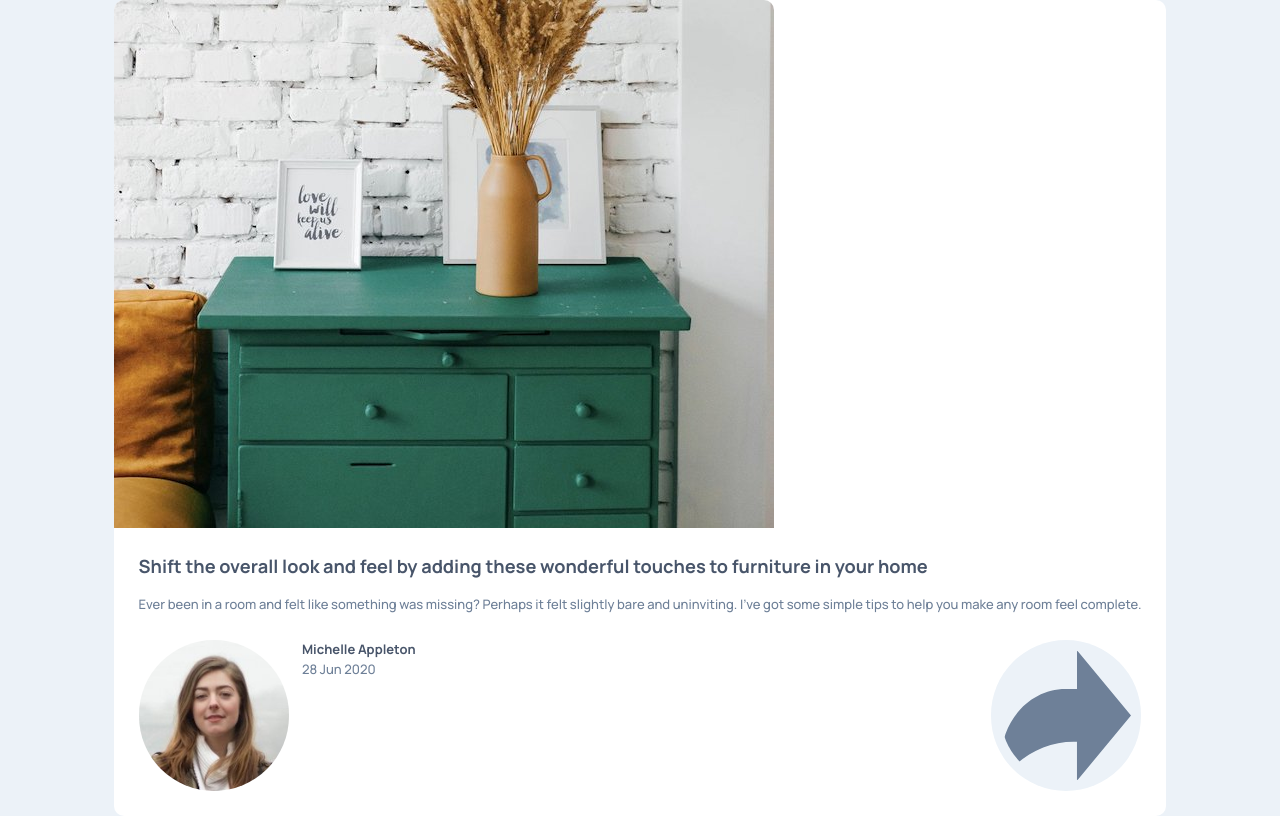
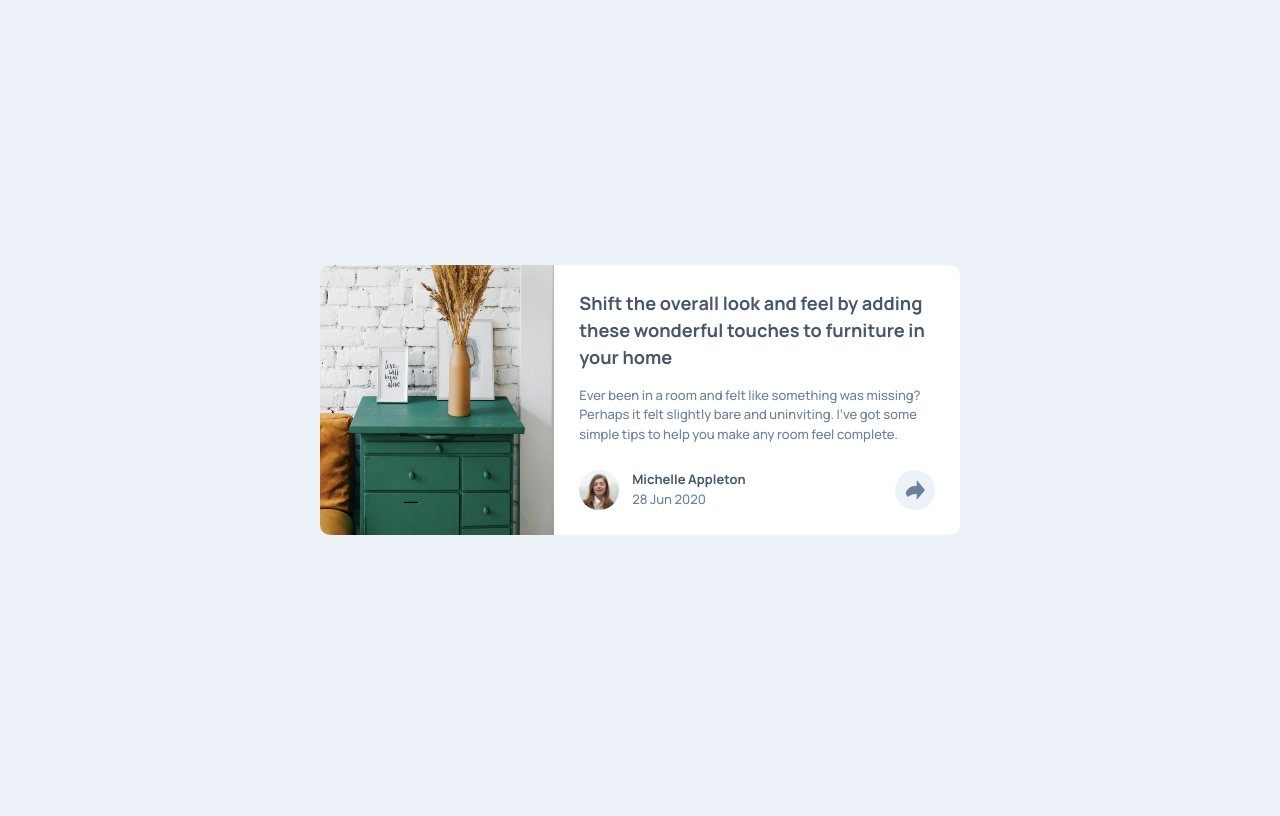
Before and after one commit to Shakil-a/article-preview-component-master, a plain HTML site: page index.html in a window 1280 px wide. Drawn offline with Linux system fonts and the light colour scheme.

Commit message:
added media query for responsiveness

```diff
--- a/style.css
+++ b/style.css
@@ -50,7 +50,7 @@
 
   .profile-container img{
     border-radius: 50%;
-    width: 15%;
+    width: 40px;
   }
 
   .content{
@@ -94,3 +94,16 @@
     border-top-left-radius: 10px;
     border-top-right-radius: 10px;
   }
+
+  @media only screen and (min-width: 768px) {
+   main{
+    display: flex;
+    max-width: 50%;
+   }
+
+   .drawers-img{
+    height: 100%;
+    border-top-right-radius: 0;
+    border-bottom-left-radius: 10px;
+   }
+  }
```
